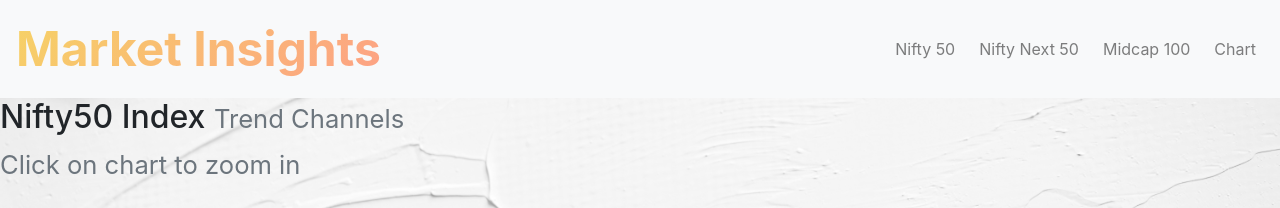
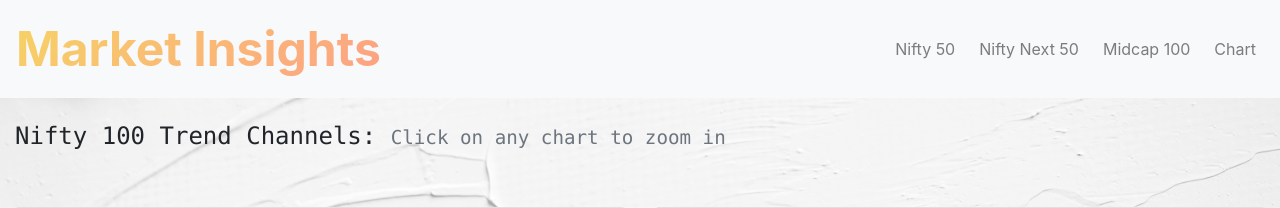
Before and after one commit to Anshuman2121/stockprediction, a Flask app: page /chart in a window 1280 px wide. Shown: the top 208 px of the page. Run offline with Flask 3, Linux system fonts and the light colour scheme; parts of the project's set-up code (start-up, migrations or seed data) failed here and were passed over; some libraries are stand-ins or nearby versions.

```diff
--- a/templates/chart.html
+++ b/templates/chart.html
@@ -94,15 +94,10 @@
             </ul>
     </nav>
 
-
-    <h2>Nifty50 Index <small class="text-muted">Trend Channels</small></h2>
-    <h2><small class="text-muted">Click on chart to zoom in</small></h2>
-    <br><br>
-
     <div class="container-fluid mt-4 text-monospace">
         <h4>
             Nifty 100 Trend Channels:
-            <small class="text-muted">Click on any chart to zoom in</small>
+            <small class="text-muted"> Click on any chart to zoom in</small>
         </h4>
         <br><br>
 
```
